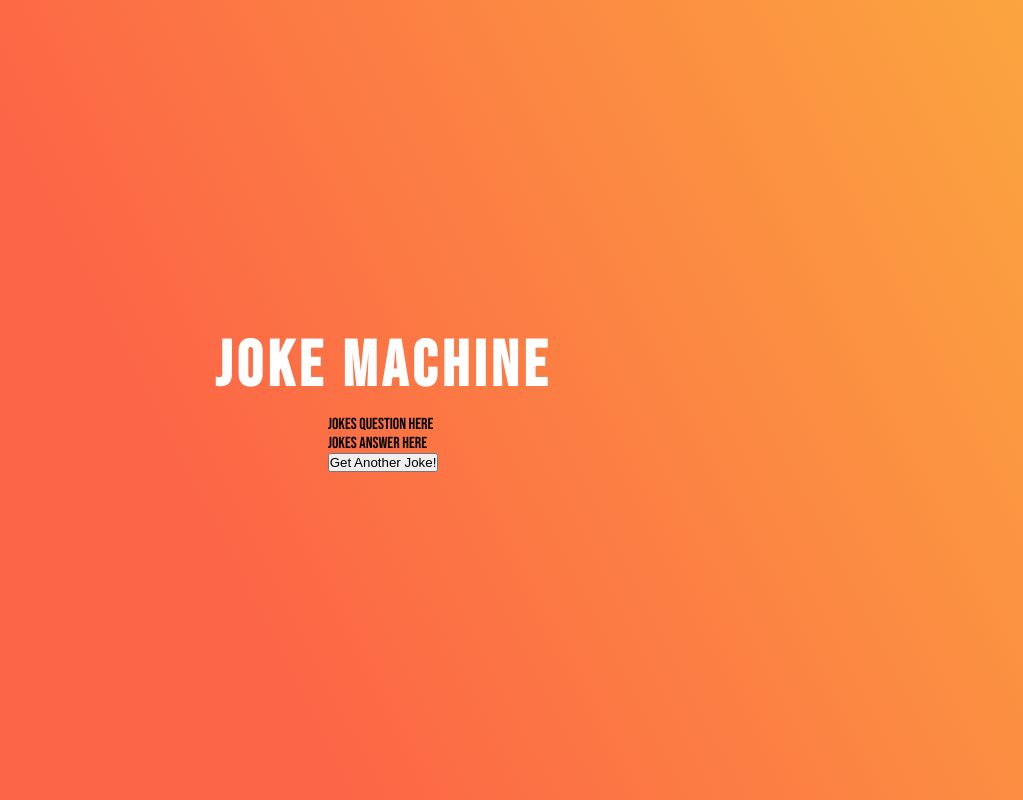
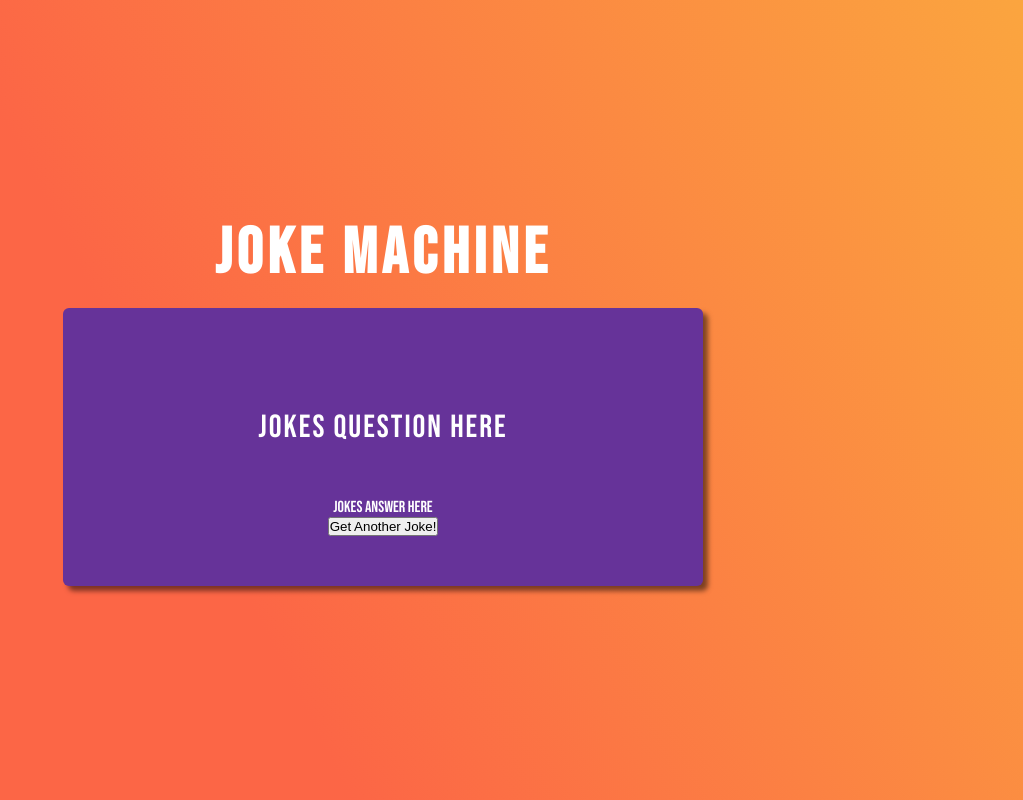
Before and after one commit to nesathanozturk/joke-machine, a plain HTML site: page index.html in a window 1280 px wide. Shown: the whole page, without its empty margins (257-1280 px from the left). Drawn offline with Linux system fonts and the light colour scheme.

Commit message:
edited container and jokes

```diff
--- a/style.css
+++ b/style.css
@@ -31,5 +31,22 @@ h1 {
     color: #fff;
     font-size: 4rem;
     letter-spacing: 5px;
-    margin-bottom: 0.6rem;
+    margin-bottom: 1rem;
 }
+
+.container {
+    background-color: rebeccapurple;
+    color: #fff;
+    width: 40rem;
+    padding: 3.125rem 1.25rem;
+    border-radius: 6px;
+    text-align: center;
+    box-shadow: 5px 5px 5px rgba(0, 0, 0, 0.5);
+}
+
+.joke_question {
+    margin: 3.125rem auto;
+    font-size: 2rem;
+    letter-spacing: 2px;
+    line-height: 2.5rem;
+}
```
